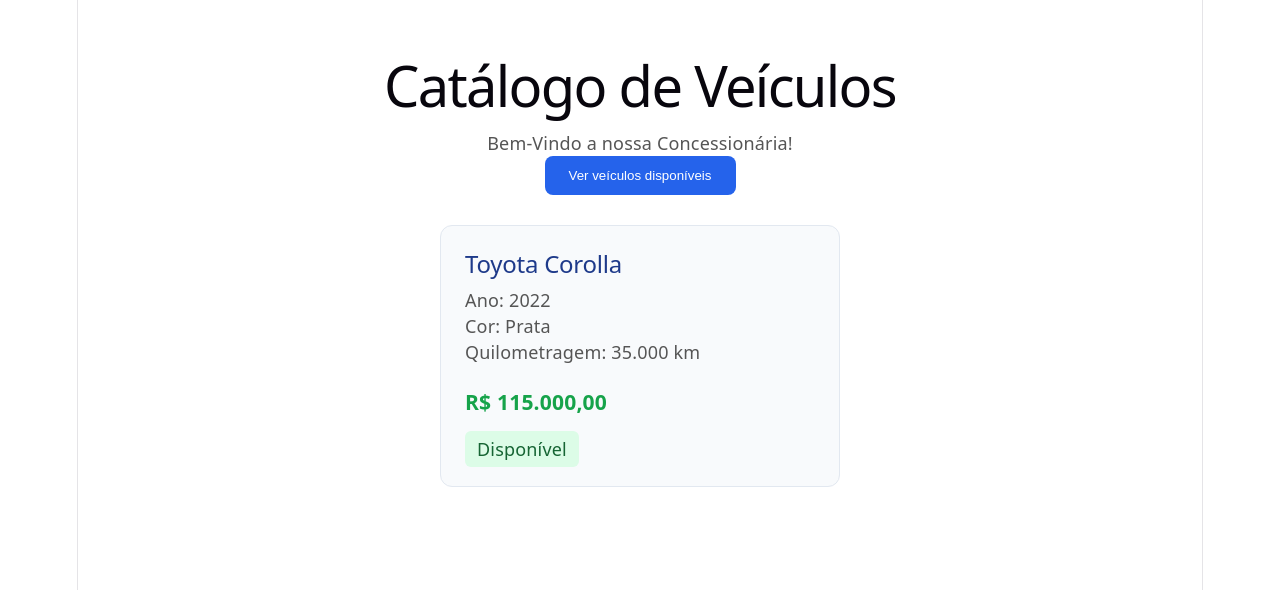
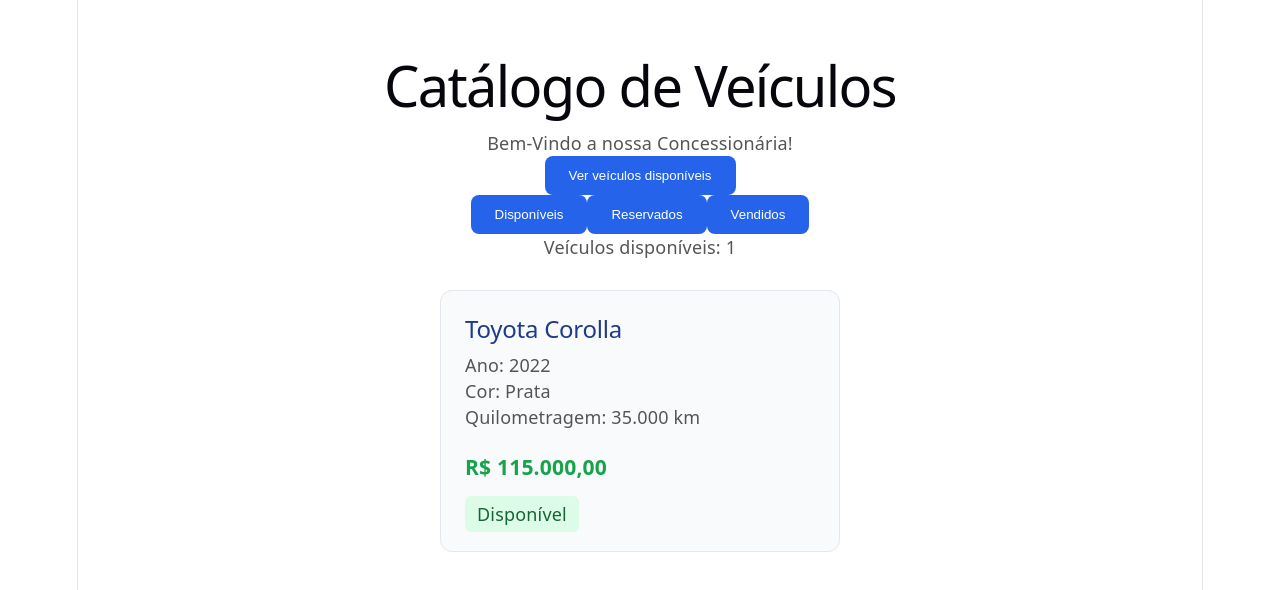
Before and after one commit to otaneves/sistema-estoque-veiculos, a React (Vite) app in the folder frontend/: page / in a window 1280 px wide. Shown: the top 590 px of the page. Built offline with nearby package versions, Linux system fonts and the light colour scheme.

Commit message:
feat(frontend): adiciona contador dinamico de veiculos por status

```diff
--- a/frontend/src/App.tsx
+++ b/frontend/src/App.tsx
@@ -1,8 +1,13 @@
 
+import { useState } from "react";
 import "./App.css";
 
 function App() {
-  const veiculo = {
+
+  // Lista de veículos
+  const veiculos = [
+    {
+      id: 1,
       marca: "Toyota",
       modelo: "Corolla",
       ano: 2022,
@@ -10,8 +15,39 @@ function App() {
       quilometragem: 35000,
       preco: 115000,
       status: "DISPONIVEL"
-  };
+    },
+    {
+      id: 2,
+      marca: "Honda",
+      modelo: "Civic",
+      ano: 2023,
+      cor: "Preto",
+      quilometragem: 18000,
+      preco: 135000,
+      status: "RESERVADO"
+    },
+    {
+      id: 3,
+      marca: "Volkswagen",
+      modelo: "Golf",
+      ano: 2021,
+      cor: "Branco",
+      quilometragem: 42000,
+      preco: 98000,
+      status: "VENDIDO"
+    }
+  ];
 
+  // Estado responsável pelo filtro selecionado
+  const [filtroStatus, setFiltroStatus] =
+    useState("DISPONIVEL");
+
+  // Filtra os veículos pelo status selecionado
+  const veiculosDisponiveis = veiculos.filter((carro) => {
+    return carro.status === filtroStatus;
+  });
+
+  // Formata o status exibido no card
   function formatarStatus(status: string): string {
     switch (status) {
       case "DISPONIVEL":
@@ -28,8 +64,26 @@ function App() {
     }
   }
 
+  // Formata o título conforme o filtro selecionado
+  function formatarTituloFiltro(status: string): string {
+    switch (status) {
+      case "DISPONIVEL":
+        return "Veículos disponíveis";
+
+      case "RESERVADO":
+        return "Veículos reservados";
+
+      case "VENDIDO":
+        return "Veículos vendidos";
+
+      default:
+        return "Veículos";
+    }
+  }
+
   return (
     <div className="catalogo">
+
       <h1>Catálogo de Veículos</h1>
 
       <p>Bem-Vindo a nossa Concessionária!</p>
@@ -38,28 +92,71 @@ function App() {
         Ver veículos disponíveis
       </button>
 
-      <div className="veiculo-card">
+      {/* Botões interativos de filtro */}
+      <div className="filtros">
+
+        <button
+          onClick={() => setFiltroStatus("DISPONIVEL")}
+        >
+          Disponíveis
+        </button>
+
+        <button
+          onClick={() => setFiltroStatus("RESERVADO")}
+        >
+          Reservados
+        </button>
+
+        <button
+          onClick={() => setFiltroStatus("VENDIDO")}
+        >
+          Vendidos
+        </button>
+
+      </div>
+
+      {/* Quantidade de veículos filtrados */}
+      <p>
+        {formatarTituloFiltro(filtroStatus)}:{" "}
+        {veiculosDisponiveis.length}
+      </p>
+
+      {/* Mensagem para lista vazia */}
+      {veiculosDisponiveis.length === 0 && (
+        <p>Nenhum veículo disponível no momento.</p>
+      )}
+
+      {/* Cards gerados automaticamente */}
+      {veiculosDisponiveis.map((carro) => (
+
+        <div className="veiculo-card" key={carro.id}>
+
           <h2>
-          {veiculo.marca} {veiculo.modelo}
+            {carro.marca} {carro.modelo}
           </h2>
 
-        <p>Ano: {veiculo.ano}</p>
-        <p>Cor: {veiculo.cor}</p>
+          <p>Ano: {carro.ano}</p>
+
+          <p>Cor: {carro.cor}</p>
 
           <p>
             Quilometragem:{" "}
-          {veiculo.quilometragem.toLocaleString("pt-BR")} km
+            {carro.quilometragem.toLocaleString("pt-BR")} km
           </p>
 
           <h3>
-          {veiculo.preco.toLocaleString("pt-BR", {
+            {carro.preco.toLocaleString("pt-BR", {
               style: "currency",
               currency: "BRL"
             })}
           </h3>
 
-        <span>{formatarStatus(veiculo.status)}</span>
+          <span>{formatarStatus(carro.status)}</span>
+
         </div>
+
+      ))}
+
     </div>
   );
 }
```
Lines whose indentation alone changed are shown as unchanged.
